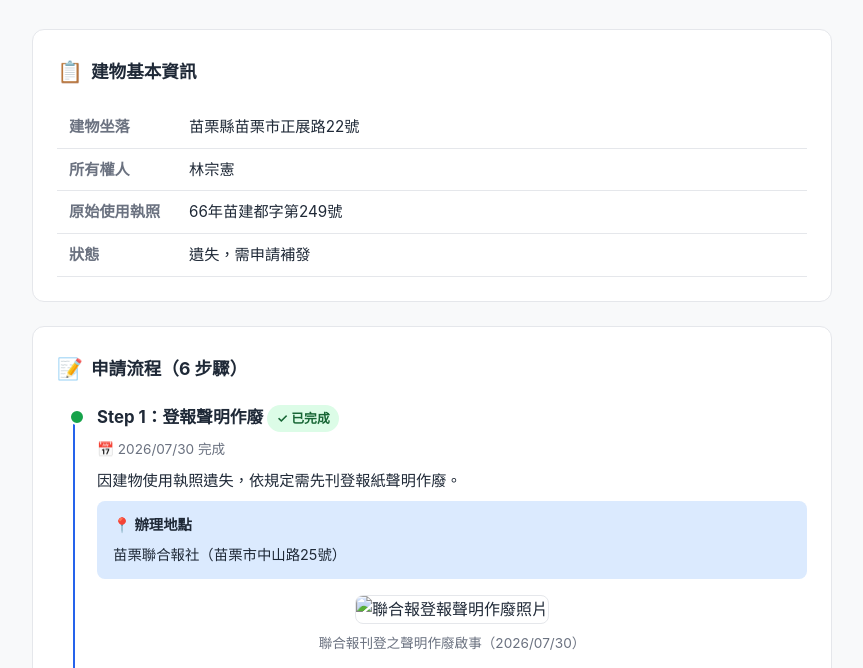
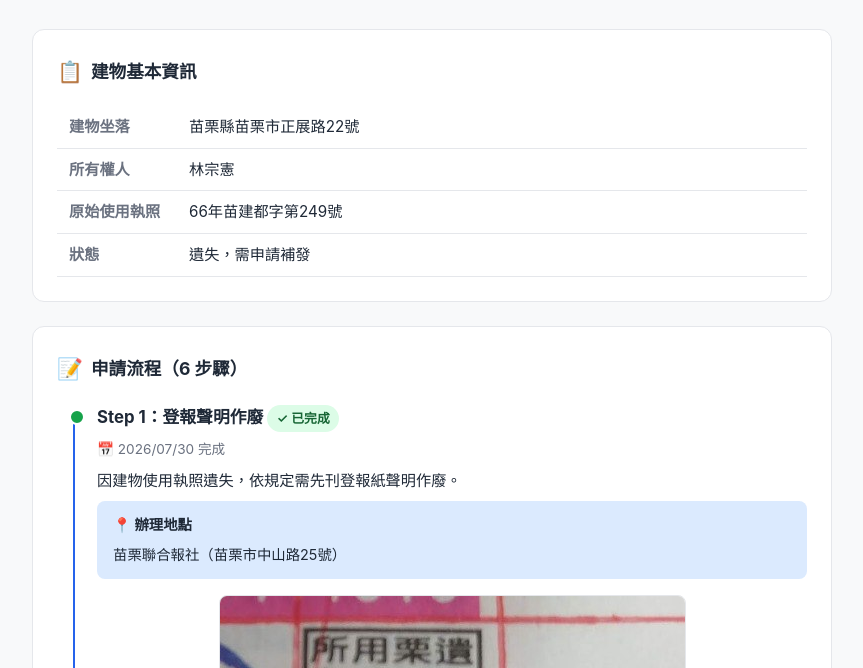
Before and after one commit to jackytslin8/Building-occupancy-permit, a plain HTML site: page index.html in a window 1280 px wide. Shown: the part 116-784 px from the top of the page, without its empty margins (208-1071 px from the left). Drawn offline with Linux system fonts and the light colour scheme.

Commit message:
Fix photo paths in index.html

```diff
--- a/index.html
+++ b/index.html
@@ -225,7 +225,7 @@
                         苗栗聯合報社（苗栗市中山路25號）
                     </div>
                     <div class="photo-section">
-                        <img src="登報照片.jpg" alt="聯合報登報聲明作廢照片" onclick="window.open(this.src)">
+                        <img src="建物使用執照/登報照片.jpg" alt="聯合報登報聲明作廢照片" onclick="window.open(this.src)">
                         <div class="caption">聯合報刊登之聲明作廢啟事（2026/07/30）</div>
                     </div>
                     <div class="note">
```
